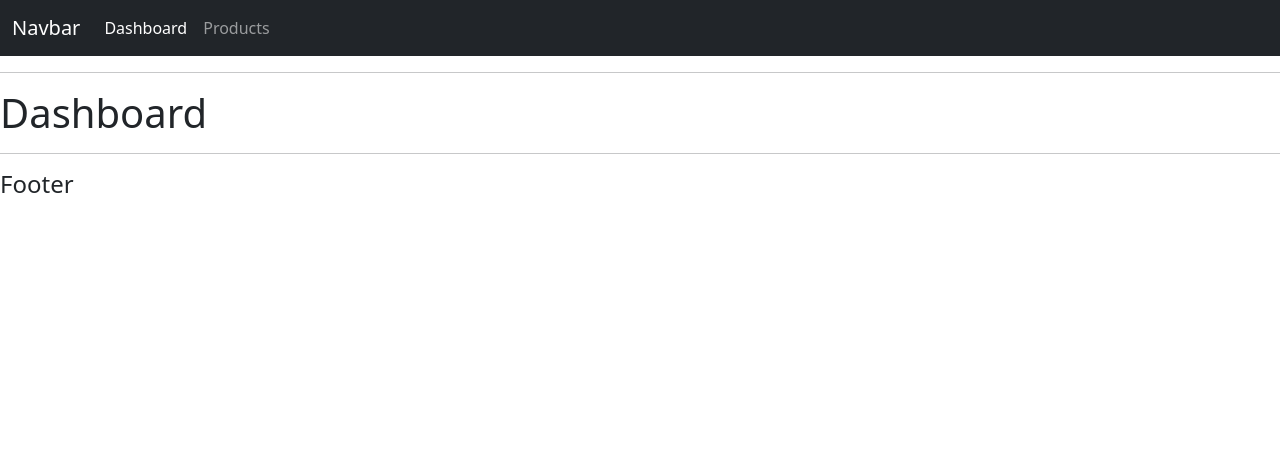
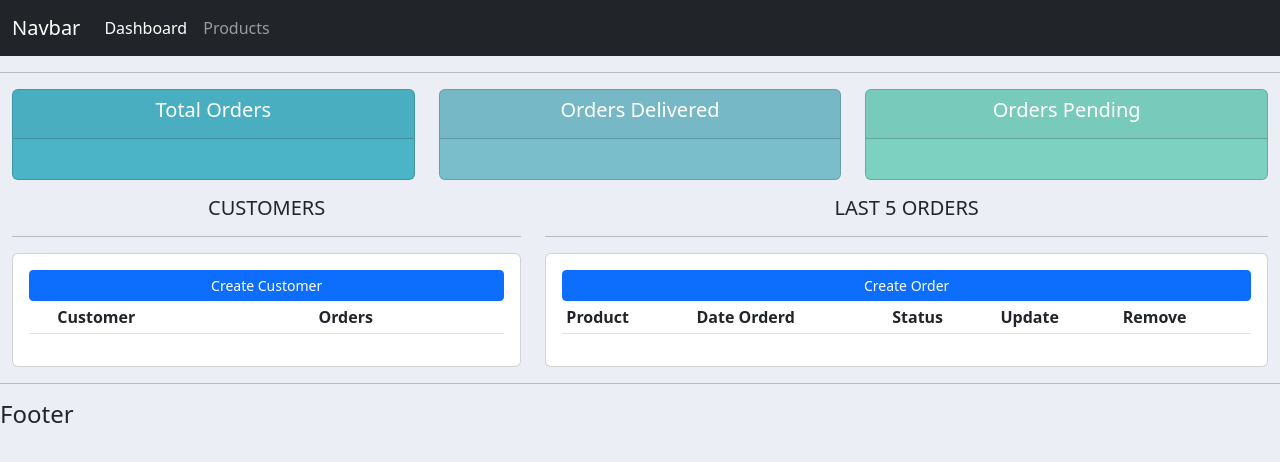
Before and after one commit to emreyoleri/Django-Framework-3.0-Crash-Course-Tutorials, a Django app: page / in a window 1280 px wide. Shown: the top 462 px of the page. Run offline with Django 4.2, Linux system fonts and the light colour scheme; lists and menus that the app fills with data are empty.

Commit message:
Bootstrap styling and templated updated

```diff
--- a/accounts/templates/accounts/dashboard.html
+++ b/accounts/templates/accounts/dashboard.html
@@ -1,5 +1,38 @@
 {% extends 'accounts/main.html' %} {% block content %}
 
-<h1>Dashboard</h1>
+{% include "accounts/status.html" %}
 
+<div class="row">
+  <div class="col-md-5">
+    <h5 class="text-center">CUSTOMERS</h5>
+    <hr />
+    <div class="card card-body">
+      <a class="btn btn-primary btn-sm btn-block" href="">Create Customer</a>
+      <table class="table table-sm">
+        <tr>
+          <th></th>
+          <th>Customer</th>
+          <th>Orders</th>
+        </tr>
+      </table>
+    </div>
+  </div>
+
+  <div class="col-md-7">
+    <h5 class="text-center">LAST 5 ORDERS</h5>
+    <hr />
+    <div class="card card-body">
+      <a class="btn btn-primary btn-sm btn-block" href="">Create Order</a>
+      <table class="table table-sm">
+        <tr>
+          <th>Product</th>
+          <th>Date Orderd</th>
+          <th>Status</th>
+          <th>Update</th>
+          <th>Remove</th>
+        </tr>
+      </table>
+    </div>
+  </div>
+</div>
 {% endblock content %}
--- a/accounts/templates/accounts/main.html
+++ b/accounts/templates/accounts/main.html
@@ -12,11 +12,32 @@
       integrity="sha384-rbsA2VBKQhggwzxH7pPCaAqO46MgnOM80zW1RWuH61DGLwZJEdK2Kadq2F9CUG65"
       crossorigin="anonymous"
     />
+
+    <style>
+      #logo {
+      }
+
+      body {
+        background-color: #ebeff5;
+      }
+
+      #total-orders {
+        background-color: #4cb4c7;
+      }
+
+      #orders-delivered {
+        background-color: #7abecc;
+      }
+
+      #orders-pending {
+        background-color: #7cd1c0;
+      }
+    </style>
   </head>
   <body>
     {% include "accounts/navbar.html" %}
     <hr />
-    {% block content %}{% endblock content %}
+    <div class="container-fluid">{% block content %} {% endblock %}</div>
     <hr />
     <h4>Footer</h4>
     <script
--- /dev/null
+++ b/accounts/templates/accounts/status.html
@@ -0,0 +1,40 @@
+<div class="row">
+  <div class="col">
+    <div class="col-md">
+      <div class="card text-center text-white mb-3" id="total-orders">
+        <div class="card-header">
+          <h5 class="card-title">Total Orders</h5>
+        </div>
+        <div class="card-body">
+          <h3 class="card-title"></h3>
+        </div>
+      </div>
+    </div>
+  </div>
+
+  <div class="col">
+    <div class="col-md">
+      <div class="card text-center text-white mb-3" id="orders-delivered">
+        <div class="card-header">
+          <h5 class="card-title">Orders Delivered</h5>
+        </div>
+        <div class="card-body">
+          <h3 class="card-title"></h3>
+        </div>
+      </div>
+    </div>
+  </div>
+
+  <div class="col">
+    <div class="col-md">
+      <div class="card text-center text-white mb-3" id="orders-pending">
+        <div class="card-header">
+          <h5 class="card-title">Orders Pending</h5>
+        </div>
+        <div class="card-body">
+          <h3 class="card-title"></h3>
+        </div>
+      </div>
+    </div>
+  </div>
+</div>
--- a/accounts/views.py
+++ b/accounts/views.py
@@ -5,9 +5,9 @@ from django.http import HttpResponse
 def home(request):
     return render(request, "accounts/dashboard.html")
 
+def products(request):
+    return render(request, "accounts/products.html")
 
-def products(request):
-    return HttpResponse("products")
 
 def customer(request):
-    return HttpResponse("customer")
+    return render(request, "accounts/customer.html")
```
Also changed, not shown: accounts/templates/accounts/customer.html (+60 -1 lines), accounts/templates/accounts/products.html (+16 -1 lines).
